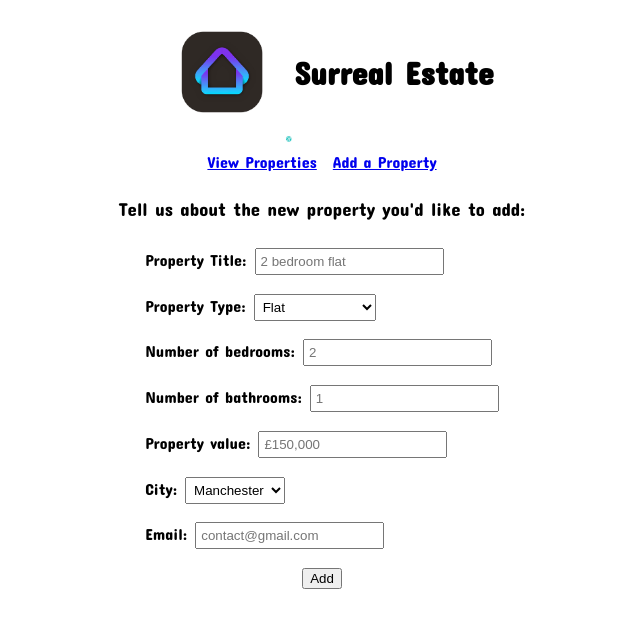
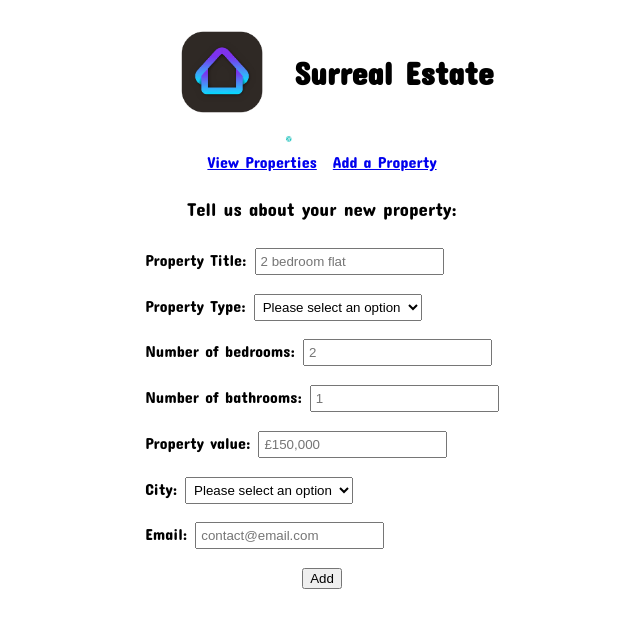
Before and after one commit to josenymad/Surreal-Estate, a React (Create React App) app: page /add-property in a window 1280 px wide. Shown: the top 628 px of the page, without its empty margins (318-958 px from the left). Built offline with nearby package versions, Linux system fonts and the light colour scheme.

Commit message:
added post property request using axios

```diff
--- a/package.json
+++ b/package.json
@@ -6,6 +6,7 @@
     "@testing-library/jest-dom": "^5.16.5",
     "@testing-library/react": "^13.4.0",
     "@testing-library/user-event": "^13.5.0",
+    "axios": "^1.4.0",
     "react": "^18.2.0",
     "react-dom": "^18.2.0",
     "react-router-dom": "^6.14.0",
--- a/src/components/AddProperty.jsx
+++ b/src/components/AddProperty.jsx
@@ -1,5 +1,6 @@
 import React, { useState } from "react";
 import "../styles/add-property.css";
+import postPropertyDetails from "../requests/postProperty";
 
 const AddProperties = () => {
   const initialState = {
@@ -16,6 +17,7 @@ const AddProperties = () => {
   const [fields, setFields] = useState(initialState.fields);
   const handleAddProperty = (event) => {
     event.preventDefault();
+    postPropertyDetails(fields);
   };
   const handleFieldChange = (event) => {
     setFields({ ...fields, [event.target.name]: event.target.value });
@@ -23,9 +25,7 @@ const AddProperties = () => {
 
   return (
     <div className="add-property">
-      <h3 className="add-property__header">
-        Tell us about the new property you&apos;d like to add:
-      </h3>
+      <h3 className="add-property__header">Tell us about your new property:</h3>
       <form onSubmit={handleAddProperty} className="add-property__form">
         <label htmlFor="title">
           Property Title:
@@ -47,6 +47,7 @@ const AddProperties = () => {
             onChange={handleFieldChange}
             className="form__input"
           >
+            <option value="">Please select an option</option>
             <option value="Flat">Flat</option>
             <option value="Detached">Detached</option>
             <option value="Semi-Detached">Semi-Detached</option>
@@ -98,6 +99,7 @@ const AddProperties = () => {
             onChange={handleFieldChange}
             className="form__input"
           >
+            <option value="">Please select an option</option>
             <option value="Manchester">Manchester</option>
             <option value="Leeds">Leeds</option>
             <option value="Sheffield">Sheffield</option>
@@ -111,7 +113,7 @@ const AddProperties = () => {
             name="email"
             value={fields.email}
             onChange={handleFieldChange}
-            placeholder="contact@gmail.com"
+            placeholder="contact@email.com"
             className="form__input"
           />
         </label>
--- /dev/null
+++ b/src/requests/postProperty.js
@@ -0,0 +1,14 @@
+import axios from "axios";
+
+const postPropertyDetails = async (data) => {
+  const endpoint = "http://localhost:3000/api/v1/PropertyListing";
+
+  try {
+    const response = await axios.post(endpoint, data);
+    console.log(response);
+  } catch (error) {
+    console.log(error);
+  }
+};
+
+export default postPropertyDetails;
```
Also changed, not shown: 1 other file (tests, documents, lock files or other folders).
